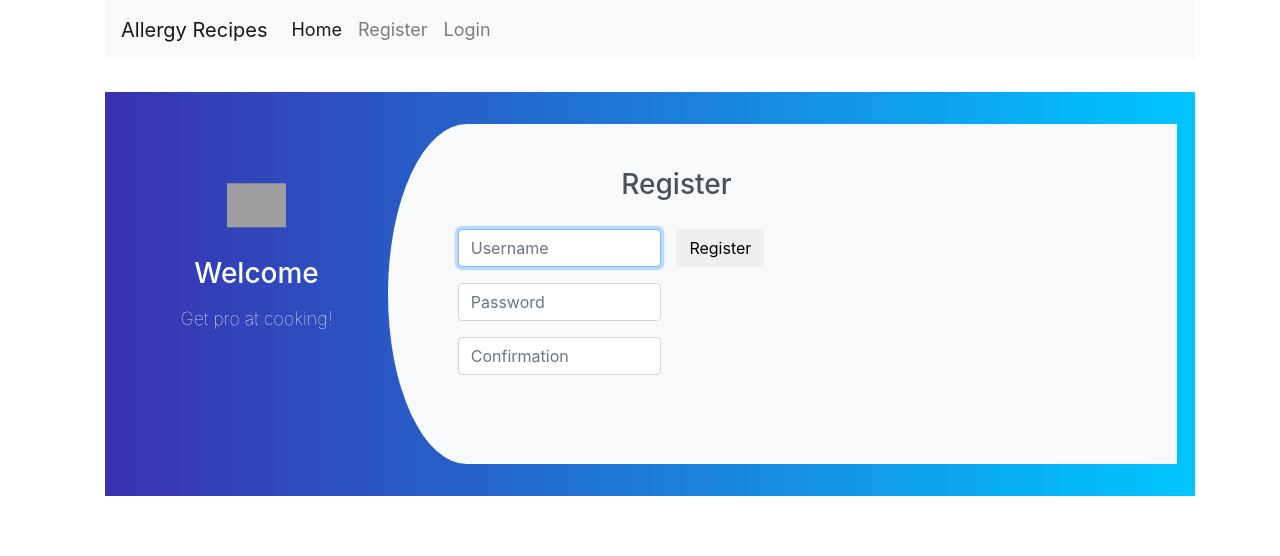
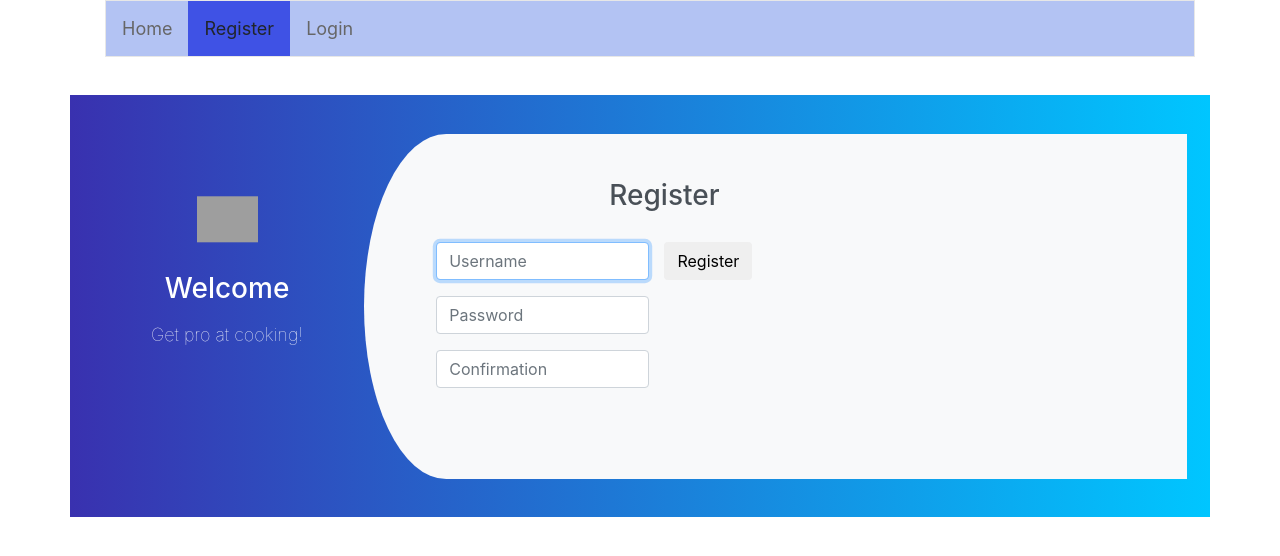
Before and after one commit to DaanSchueler/project, a Flask app: page /register in a window 1280 px wide. Shown: the top 556 px of the page. Run offline with Flask 2, Linux system fonts and the light colour scheme; some libraries are stand-ins or nearby versions; grey boxes are pictures that could not be loaded.

Commit message:
navbar bijgewerkt

```diff
--- a/static/styles.css
+++ b/static/styles.css
@@ -217,3 +217,36 @@
   display: table;
   clear: both;
 }
+ul {
+  list-style-type: none;
+  margin: 0;
+  padding: 0;
+  overflow: hidden;
+  border: 1px solid #e7e7e7;
+  background-color: #B3C3F3;
+}
+
+li {
+  float: left;
+}
+
+li a {
+  display: block;
+  color: #666;
+  text-align: center;
+  padding: 14px 16px;
+  text-decoration: none;
+}
+
+li a:hover:not(.active) {
+  background-color: #E6F3F7;
+}
+
+li a.active {
+  color: white;
+  background-color: #3F52E5;
+}
+
+a {
+  color: white;
+}
--- a/templates/register.html
+++ b/templates/register.html
@@ -14,18 +14,12 @@
 
 <body>
 <div class="container">
-    <nav class="navbar navbar-expand-lg navbar-light bg-light">
-                 <a class="navbar-brand" href="{{ url_for('index') }}"><span class="green">Allergy</span> <span class="red">Recipes</span></a>
-                    <button class="navbar-toggler" type="button" data-toggle="collapse" data-target="#navbarNav" aria-controls="navbarNav" aria-expanded="false" aria-label="Toggle navigation">
-    <span class="navbar-toggler-icon"></span>
-    </button>
-    <div class="collapse navbar-collapse" id="navbarNav">
-    <div class="navbar-nav">
-      <a class="nav-item nav-link active" href="{{ url_for('index') }}">Home <span class="sr-only">(current)</span></a>
-      <a class="nav-item nav-link" href="{{ url_for('register') }}">Register</a>
-      <a class="nav-item nav-link" href="{{ url_for('login') }}">Login</a>
+      <ul>
+  <li><a href="{{ url_for('index') }}">Home</a></li>
+  <li><a class="active"="{{ url_for('register') }}">Register</a></li>
+  <li><a href="{{ url_for('login') }}">Login</a></li>
+</ul>
   </div>
-</nav>
 <div class="container register">
                 <div class="row">
                     <div class="col-md-3 register-left">
```
Also changed, not shown: templates/login.html (+5 -11 lines).
